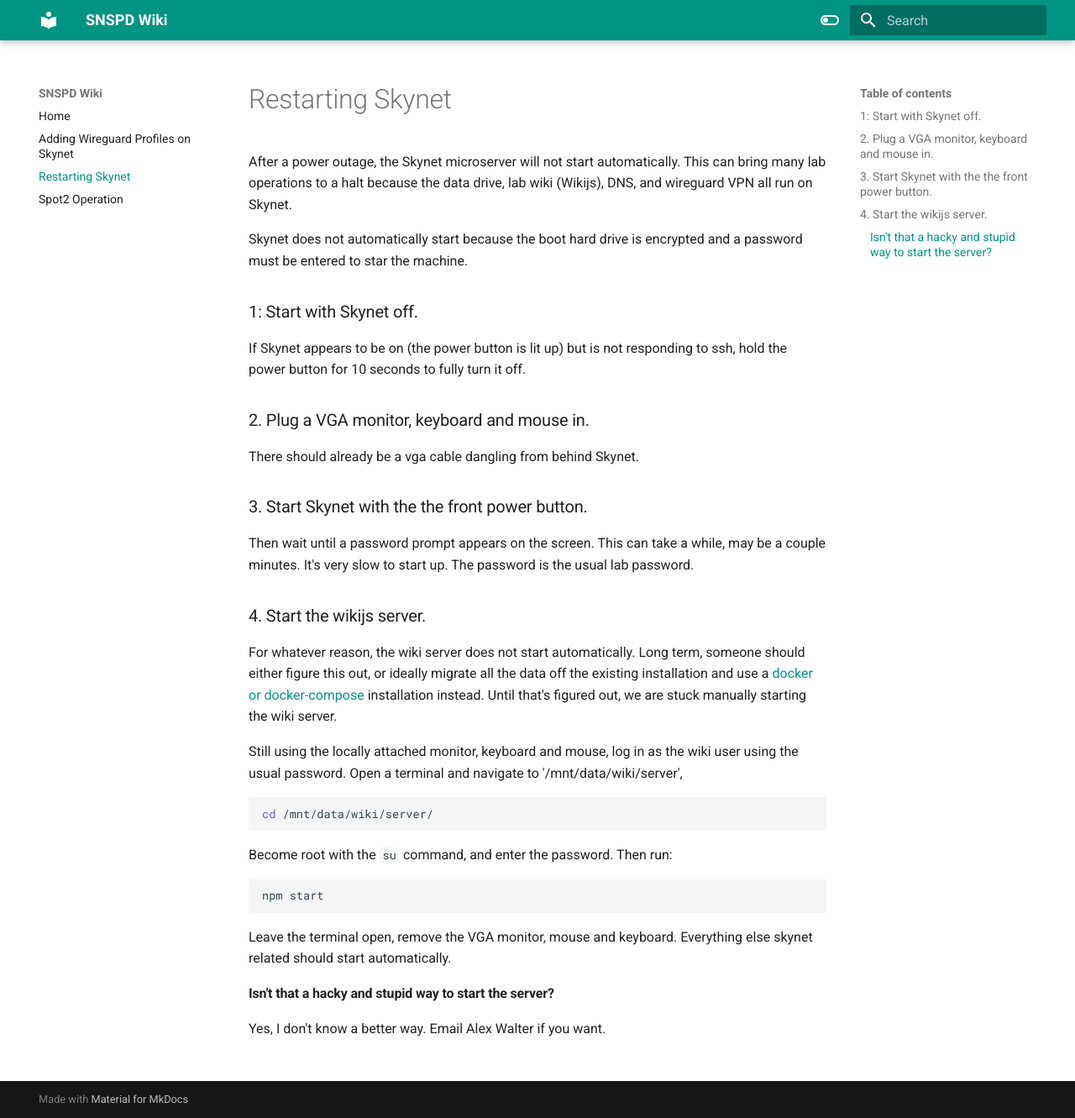
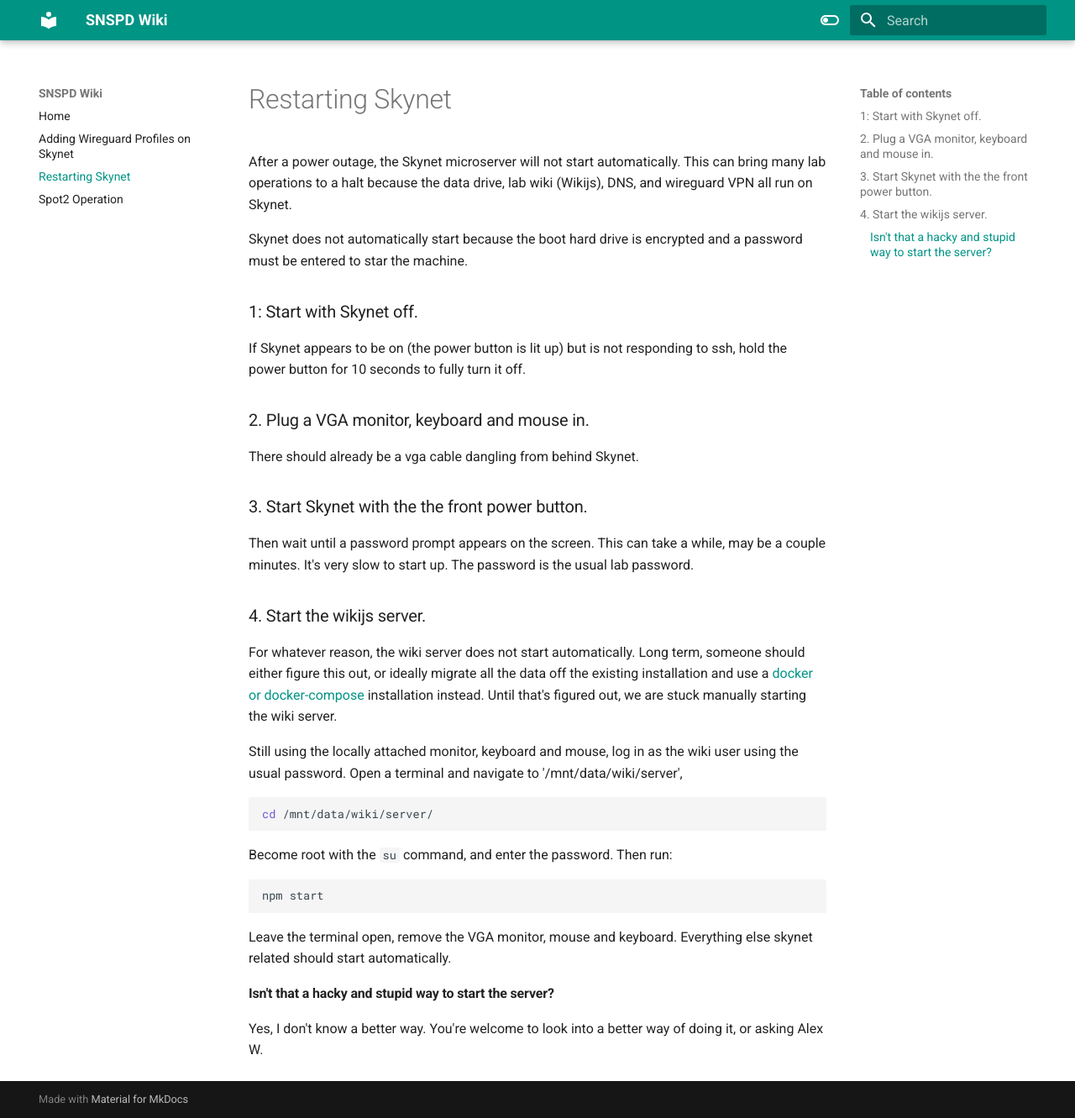
Before and after one commit to sansseriff/lab_wiki, an MkDocs documentation site: the page built from docs/Restarting Skynet.md, in a window 1280 px wide and 1331 px high. Shown: the whole window at 84% size. Built offline with MkDocs 1.6.1 and Material for MkDocs 9.7.7, drawn with Linux system fonts in a browser that asks for light colours.

Commit message:
small changes

```diff
--- a/docs/Restarting Skynet.md
+++ b/docs/Restarting Skynet.md
@@ -28,4 +28,4 @@ npm start
 Leave the terminal open, remove the VGA monitor, mouse and keyboard. Everything else skynet related should start automatically.
 
 #### Isn't that a hacky and stupid way to start the server?
-Yes, I don't know a better way. Email Alex Walter if you want.
+Yes, I don't know a better way. You're welcome to look into a better way of doing it, or asking Alex W.
```
